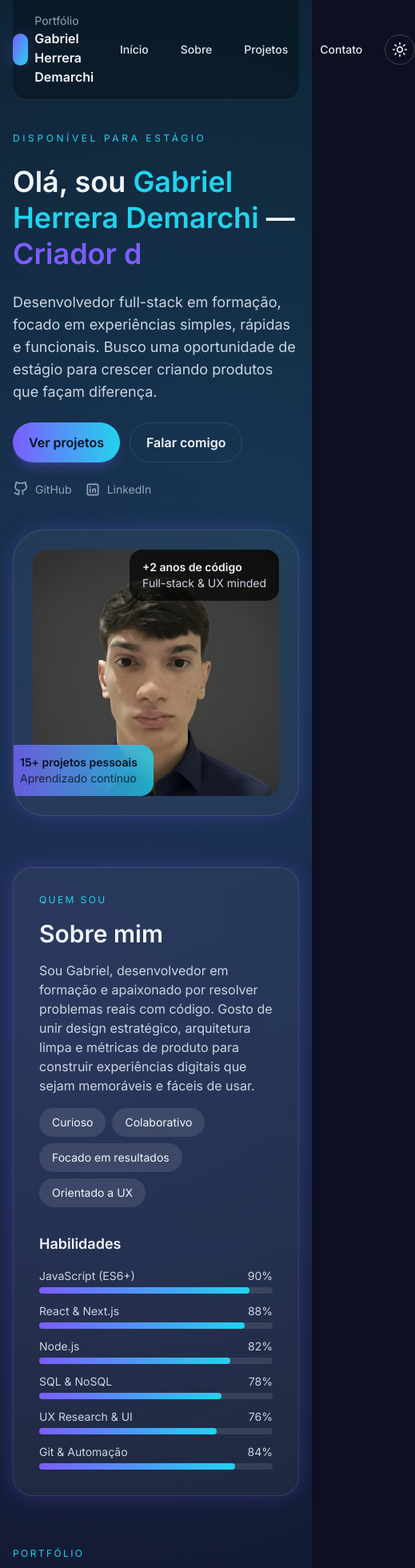
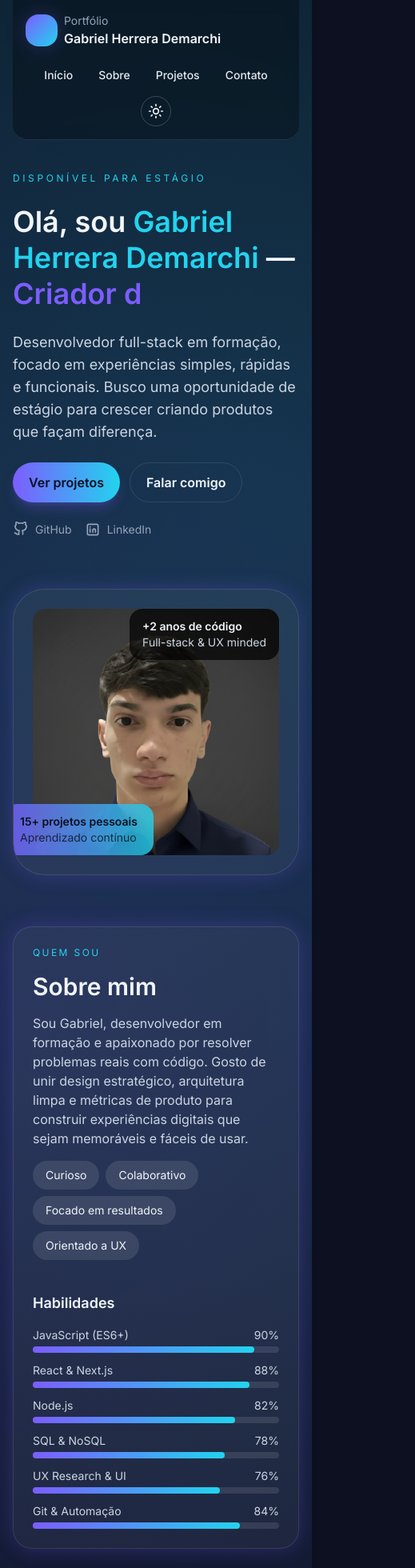
Before and after one commit to gaherrera00/gaherrera00, a React (Vite) app: page / in a window 390 px wide. Shown: the top 1960 px of the page at 80% size, 519 px wide, since content can reach past the window. Built offline with nearby package versions, Linux system fonts and the light colour scheme.

Commit message:
adicao da responsividade

```diff
--- a/src/App.jsx
+++ b/src/App.jsx
@@ -86,15 +86,11 @@ const socials = {
   email: "mailto:gabriel.h.demarchi@gmail.com",
 };
 
-// 🌑 Gradiente escuro original
 const gradientBgDark =
   "bg-[radial-gradient(circle_at_10%_20%,rgba(124,93,255,0.16),transparent_25%),_radial-gradient(circle_at_90%_10%,rgba(34,211,238,0.18),transparent_30%),_linear-gradient(120deg,#0c1021,#0a0e1b,#0c1021)]";
 
-// ☀️ Gradiente claro equivalente
 const gradientBgLight =
   "bg-[radial-gradient(circle_at_20%_20%,rgba(124,93,255,0.08),transparent_25%),_radial-gradient(circle_at_80%_0%,rgba(34,211,238,0.12),transparent_30%),_linear-gradient(120deg,#f7f9fc,#eef1f7,#f7f9fc)]";
-
-/* ========= ICONES SVG MINIMALISTAS (stroke 2) ========= */
 
 const IconBase = ({ children, className = "", ...props }) => (
   <svg
@@ -131,7 +127,6 @@ const IconMoon = (props) => (
     <path d="M21 12.79A9 9 0 0 1 11.21 3 7 7 0 1 0 21 12.79Z" />
   </IconBase>
 );
-
 const IconGithub = (props) => (
   <IconBase {...props}>
     <path d="M9 19c-4 1-4-2-6-2" />
@@ -169,8 +164,6 @@ const IconLink = (props) => (
   </IconBase>
 );
 
-/* ========= HOOKS ========= */
-
 function useTypingEffect(strings, speed = 120, pause = 1200) {
   const [text, setText] = useState("");
   const [index, setIndex] = useState(0);
@@ -202,7 +195,6 @@ function useTypingEffect(strings, speed = 120, pause = 1200) {
   return text;
 }
 
-// 🌗 Tema: inicia sempre no dark e guarda no localStorage
 function useTheme() {
   const [theme, setTheme] = useState("dark");
 
@@ -225,8 +217,6 @@ function useTheme() {
   return [theme, setTheme];
 }
 
-/* ========= APP ========= */
-
 export default function App() {
   const [theme, setTheme] = useTheme();
   const isDark = theme === "dark";
@@ -248,7 +238,7 @@ export default function App() {
       <div className="mx-auto max-w-6xl px-4 pb-16">
         {/* HEADER */}
         <header className="sticky top-0 z-50 backdrop-blur bg-white/60 dark:bg-black/30 border-b border-black/10 dark:border-white/10 rounded-b-xl">
-          <div className="flex items-center justify-around py-4 ">
+          <div className="flex flex-wrap gap-4 items-center justify-between py-4 px-4 md:px-8">
             <div className="flex items-center gap-2">
               <div className="h-10 w-10 rounded-2xl bg-gradient-to-br from-primary to-secondary shadow-glow" />
               <div>
@@ -259,7 +249,7 @@ export default function App() {
               </div>
             </div>
 
-            <nav className="flex items-center gap-4 text-sm font-medium">
+            <nav className="flex flex-wrap justify-center gap-2 sm:gap-4 text-sm font-medium">
               {["home", "about", "projects", "contact"].map((id) => (
                 <button
                   key={id}
@@ -292,7 +282,7 @@ export default function App() {
           {/* HOME */}
           <section
             id="home"
-            className="grid gap-10 pt-10 lg:grid-cols-2 lg:items-center"
+            className="grid gap-10 pt-10 md:pt-16 md:gap-14 lg:grid-cols-2 lg:items-center"
           >
             <div className="space-y-6">
               <p className="uppercase tracking-[0.3em] text-secondary text-xs">
@@ -303,6 +293,7 @@ export default function App() {
                 <span className="text-secondary">Gabriel Herrera Demarchi</span>{" "}
                 —<span className="block text-primary">{typed || "\u00a0"}</span>
               </h1>
+
               <p className="text-slate-600 dark:text-slate-300 text-lg">
                 Desenvolvedor full-stack em formação, focado em experiências
                 simples, rápidas e funcionais. Busco uma oportunidade de estágio
@@ -346,7 +337,8 @@ export default function App() {
               </div>
             </div>
 
-            <div className="relative">
+            {/* FOTO */}
+            <div className="relative mt-6 md:mt-0">
               <div className="relative overflow-hidden rounded-[40px] border border-black/10 dark:border-white/10 bg-white/70 dark:bg-white/5 p-6 shadow-glow">
                 <img
                   src="/profile.png"
@@ -372,14 +364,15 @@ export default function App() {
           {/* SOBRE */}
           <section
             id="about"
-            className="rounded-3xl border border-black/10 dark:border-white/10 bg-white/70 dark:bg-white/5 p-8 shadow-glow"
+            className="rounded-3xl border border-black/10 dark:border-white/10 bg-white/70 dark:bg-white/5 p-6 md:p-10 shadow-glow"
           >
-            <div className="flex flex-col gap-8 lg:flex-row lg:items-start lg:justify-between">
+            <div className="flex flex-col gap-10 lg:flex-row lg:items-start lg:justify-between">
               <div className="max-w-2xl space-y-4">
                 <p className="text-secondary uppercase tracking-[0.2em] text-xs">
                   Quem sou
                 </p>
                 <h2 className="text-3xl font-semibold">Sobre mim</h2>
+
                 <p className="text-slate-600 dark:text-slate-300">
                   Sou Gabriel, desenvolvedor em formação e apaixonado por
                   resolver problemas reais com código. Gosto de unir design
@@ -387,6 +380,7 @@ export default function App() {
                   construir experiências digitais que sejam memoráveis e fáceis
                   de usar.
                 </p>
+
                 <div className="flex flex-wrap gap-2">
                   {[
                     "Curioso",
@@ -406,6 +400,7 @@ export default function App() {
 
               <div className="w-full max-w-md space-y-4">
                 <h3 className="font-semibold text-lg">Habilidades</h3>
+
                 <div className="space-y-3">
                   {skills.map(({ name, level }) => (
                     <div key={name} className="space-y-1">
@@ -413,6 +408,7 @@ export default function App() {
                         <span>{name}</span>
                         <span>{level}%</span>
                       </div>
+
                       <div className="h-2 rounded-full bg-black/10 dark:bg-white/10">
                         <div
                           className="h-2 rounded-full bg-gradient-to-r from-primary to-secondary"
@@ -440,11 +436,11 @@ export default function App() {
               </p>
             </div>
 
-            <div className="grid gap-6 md:grid-cols-2">
+            <div className="grid gap-6 sm:grid-cols-2 lg:grid-cols-2">
               {projects.map((project) => (
                 <article
                   key={project.title}
-                  className="group flex flex-col rounded-3xl border border-black/10 dark:border-white/10 bg-white/70 dark:bg-white/5 p-5 shadow-glow transition hover:-translate-y-1 hover:border-secondary/40"
+                  className="group flex flex-col rounded-3xl border border-black/10 dark:border-white/10 bg-white/70 dark:bg-white/5 p-5 sm:p-6 shadow-glow transition hover:-translate-y-1 hover:border-secondary/40"
                 >
                   <div className="overflow-hidden rounded-2xl border border-black/10 dark:border-white/10 bg-black/5 dark:bg-black/20">
                     <img
@@ -453,9 +449,11 @@ export default function App() {
                       className="w-full transition duration-500 group-hover:scale-[1.03]"
                     />
                   </div>
+
                   <div className="mt-4 space-y-3">
                     <div className="flex items-center justify-between gap-3">
                       <h3 className="text-xl font-semibold">{project.title}</h3>
+
                       <span className="rounded-full bg-black/5 dark:bg-white/10 px-3 py-1 text-xs text-slate-900 dark:text-slate-200">
                         {project.stack[0]}
                       </span>
@@ -513,14 +511,16 @@ export default function App() {
           {/* CONTATO */}
           <section
             id="contact"
-            className="rounded-3xl border border-black/10 dark:border-white/10 bg-white/70 dark:bg-white/5 p-8 shadow-glow"
+            className="rounded-3xl border border-black/10 dark:border-white/10 bg-white/70 dark:bg-white/5 p-6 md:p-10 shadow-glow"
           >
             <div className="grid gap-8 lg:grid-cols-2">
               <div className="space-y-4">
                 <p className="text-secondary uppercase tracking-[0.2em] text-xs">
                   Vamos conversar
                 </p>
+
                 <h2 className="text-3xl font-semibold">Contato</h2>
+
                 <p className="text-slate-600 dark:text-slate-300">
                   Estou aberto para estágios, freelas e colaborações. Me conte
                   sobre a oportunidade e vamos construir algo marcante juntos.
@@ -628,7 +628,7 @@ export default function App() {
         </main>
 
         {/* FOOTER */}
-        <footer className="mt-12 flex flex-col items-center gap-2 border-t border-black/10 dark:border-white/10 py-6 text-sm text-slate-600 dark:text-slate-400">
+        <footer className="mt-12 flex flex-col items-center gap-4 text-center px-4 border-t border-black/10 dark:border-white/10 py-6 text-sm text-slate-600 dark:text-slate-400">
           <p>
             © {new Date().getFullYear()} Gabriel Herrera Demarchi. Todos os
             direitos reservados.
@@ -644,6 +644,7 @@ export default function App() {
               <IconGithub />
               <span>GitHub</span>
             </a>
+
             <a
               className="inline-flex items-center gap-2 hover:text-secondary"
               href={socials.linkedin}
@@ -653,6 +654,7 @@ export default function App() {
               <IconLinkedIn />
               <span>LinkedIn</span>
             </a>
+
             <a
               className="inline-flex items-center gap-2 hover:text-secondary"
               href={socials.email}
```
Also changed, not shown: 1 other file (tests, documents, lock files or other folders).
